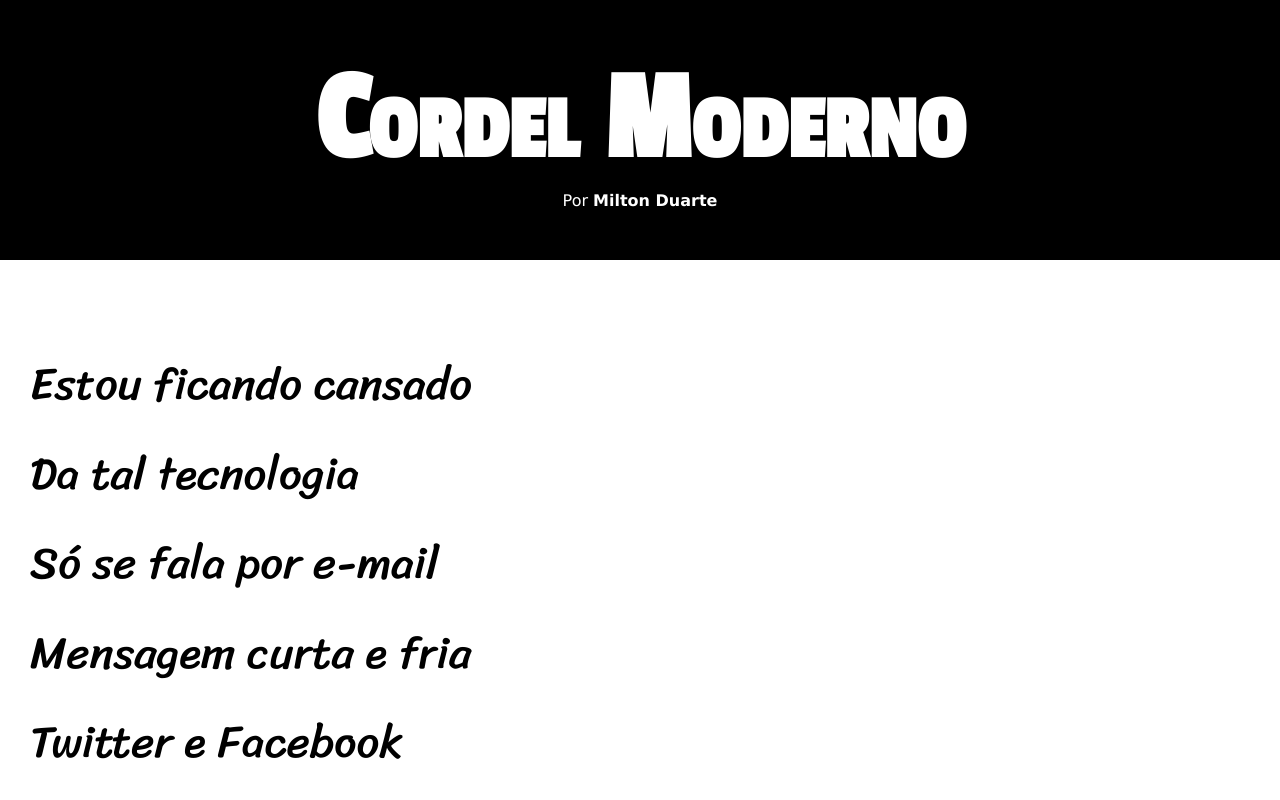
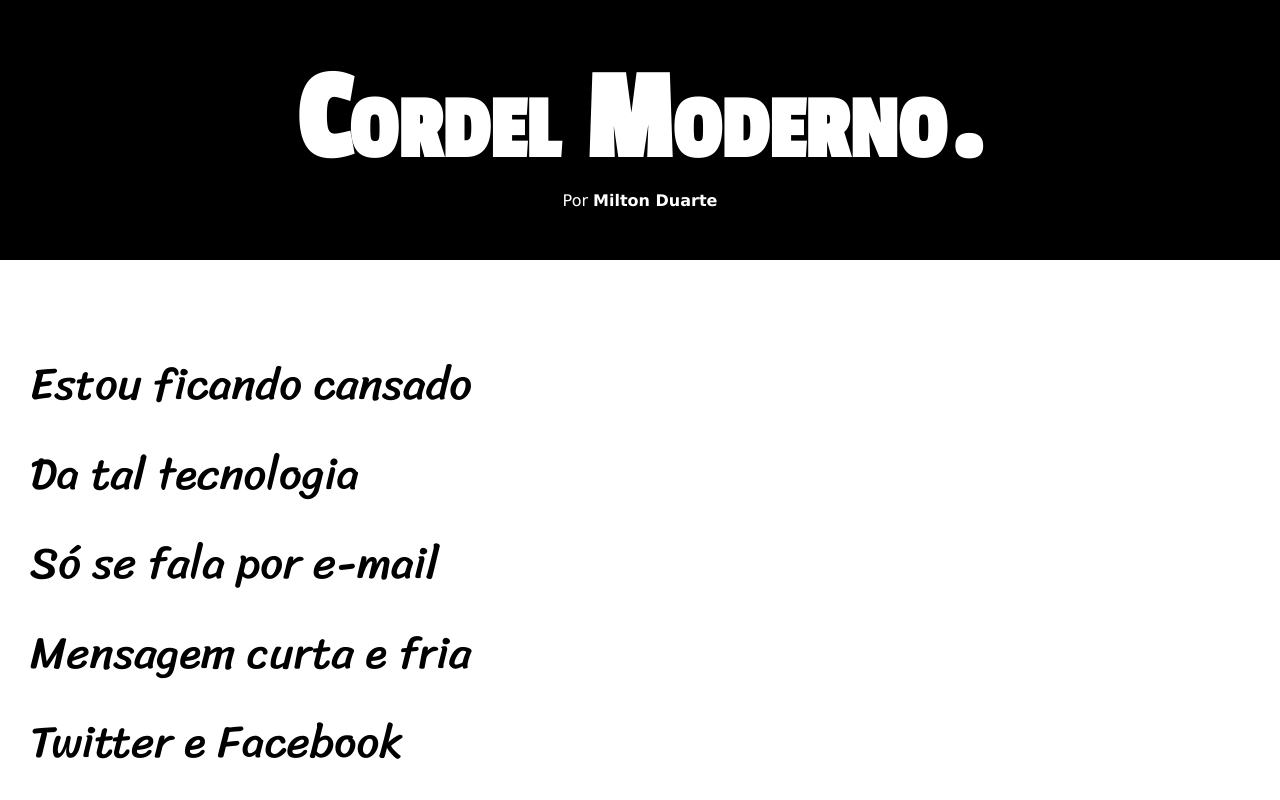
Before and after one commit to Marcos-Overview/Projeto-Cordel, a plain HTML site: page index.html in a window 1280 px wide. Shown: the top 800 px of the page. Drawn offline with Linux system fonts and the light colour scheme.

Commit message:
Update index.html

```diff
--- a/index.html
+++ b/index.html
@@ -10,7 +10,7 @@
 <body>
     <header>
         <h1>
-            Cordel Moderno
+            Cordel Moderno.
         </h1>
         <p>
             Por <a href="https://www.recantodasletras.com.br/poesias/3186743" target="_blank">Milton Duarte</a>
```
